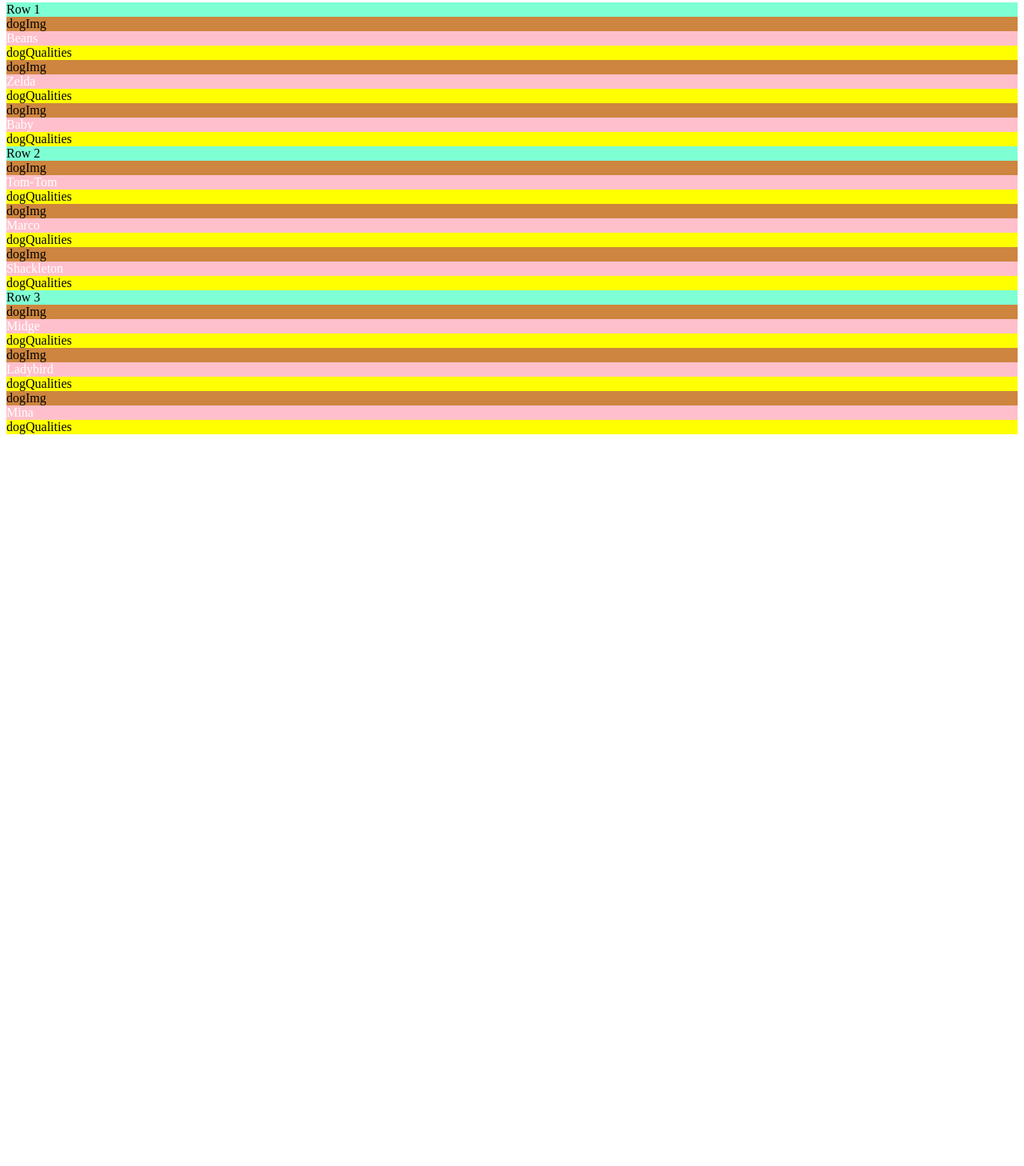
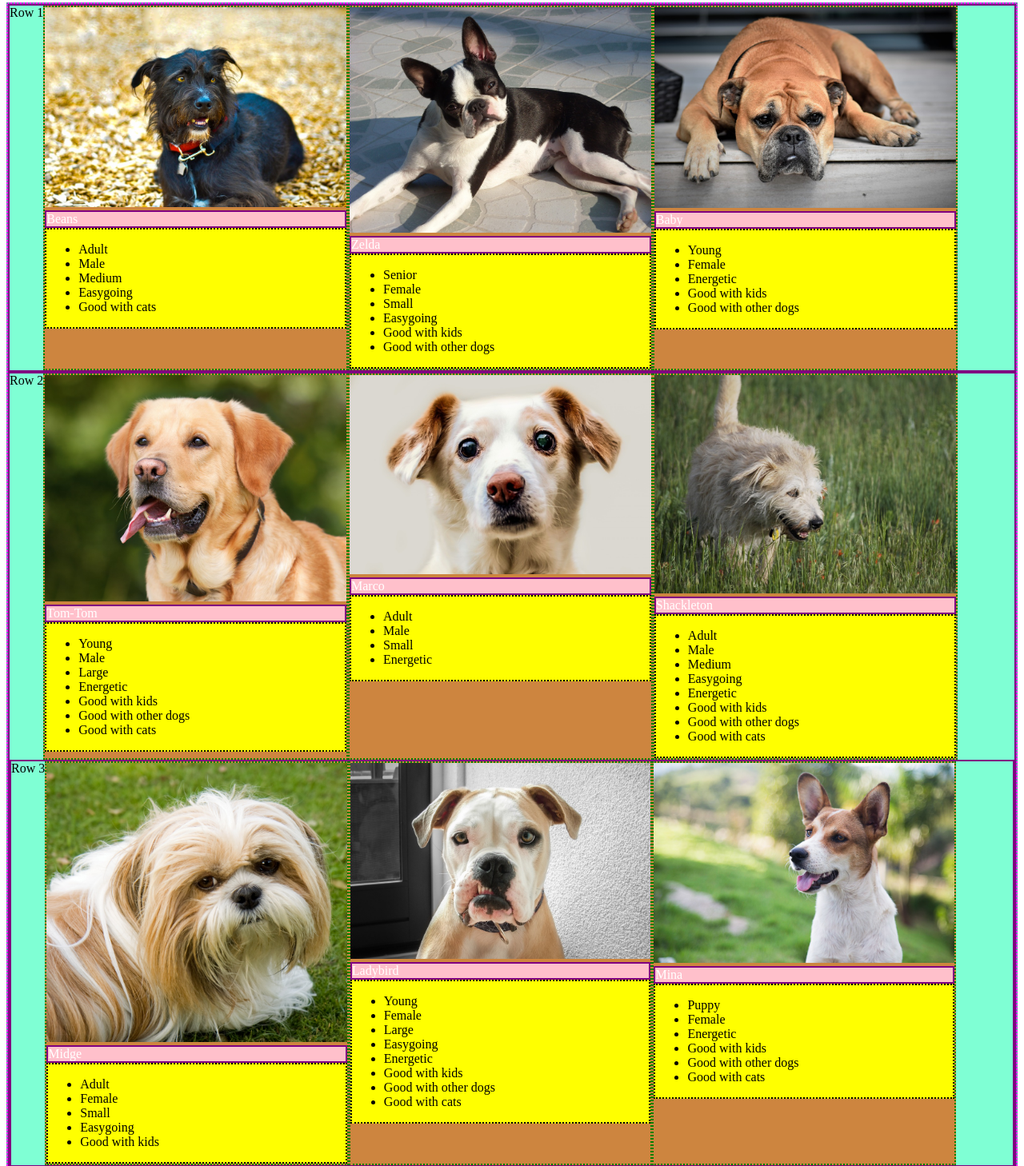
Before and after one commit to Momentum-Team-12/dog-adoption-website-imsreish, a plain HTML site: page index.html in a window 1280 px wide. Shown: the part 237-1695 px from the top of the page at 80% size. Before the commit the page ends 800 px from the top, so only its background shows below. Drawn offline with Linux system fonts and the light colour scheme.

Commit message:
Content add and images centered

```diff
--- a/index.html
+++ b/index.html
@@ -28,96 +28,139 @@
     </section>
 
     <section id="topLevel">
-        <!-- add flexbox styling here. indicate sizing relative to screen width (100%). set flex-direction to column. set flex-wrap to nowrap. -->
-        <section class="showcase">Row 1
-            <!-- add flexbox styling here. add buffers between child divs (??). set flex-direction to row. set flex-wrap to nowrap. -->
+        <section class="dogRow">Row 1
             <section class="dogTile">
-                <!-- add flexbox styling here. set flex-direction to column. set ratio of img to h2 to ul. (percentages) set flex-wrap to nowrap. -->
-                <div class="dogImg">dogImg</div>
-                <!-- img styling here -->
+                <div class="dogImg"><img src="assets/beans.jpg" alt="Beans"></div>
                 <div class="dogName">Beans</div>
-                <!-- h2 styling here -->
-                <div class="dogQualities">dogQualities</div>
-                <!-- ul styling here -->
+                <div class="dogQualities">
+                    <ul>
+                        <li>Adult</li>
+                        <li>Male</li>
+                        <li>Medium</li>
+                        <li>Easygoing</li>
+                        <li>Good with cats</li>
+                    </ul>
+                </div>
+
             </section>
             <section class="dogTile">
-                <!-- add flexbox styling here. set flex-direction to column. set ratio of img to h2 to ul. (percentages) set flex-wrap to nowrap. -->
-                <div class="dogImg">dogImg</div>
-                <!-- img styling here -->
+                <div class="dogImg"><img src="assets/boston-terrier.jpg" alt="Zelda"></div>
                 <div class="dogName">Zelda</div>
-                <!-- h2 styling here -->
-                <div class="dogQualities">dogQualities</div>
-                <!-- ul styling here -->
+                <div class="dogQualities">
+                    <ul>
+                        <li>Senior</li>
+                        <li>Female</li>
+                        <li>Small</li>
+                        <li>Easygoing</li>
+                        <li>Good with kids</li>
+                        <li>Good with other dogs</li>
+                    </ul>
+                </div>
+
             </section>
             <section class="dogTile">
-                <!-- add flexbox styling here. set flex-direction to column. set ratio of img to h2 to ul. (percentages) set flex-wrap to nowrap. -->
-                <div class="dogImg">dogImg</div>
-                <!-- img styling here -->
+                <div class="dogImg"><img src="assets/boxer.jpg" alt="Baby"></div>
                 <div class="dogName">Baby</div>
-                <!-- h2 styling here -->
-                <div class="dogQualities">dogQualities</div>
-                <!-- ul styling here -->
+                <div class="dogQualities">
+                    <ul>
+                        <li>Young</li>
+                        <li>Female</li>
+                        <li>Energetic</li>
+                        <li>Good with kids</li>
+                        <li>Good with other dogs</li>
+                    </ul>
+                </div>
             </section>
         </section>
 
-        <section class="showcase">Row 2
-            <!-- add flexbox styling here. add buffers between child divs (??). set flex-direction to row. set flex-wrap to nowrap. -->
+        <section class="dogRow">Row 2
             <section class="dogTile">
-                <!-- add flexbox styling here. set flex-direction to column. set ratio of img to h2 to ul. (percentages) set flex-wrap to nowrap. -->
-                <div class="dogImg">dogImg</div>
-                <!-- img styling here -->
+                <div class="dogImg"><img src="assets/golden-lab.jpg" alt="Tom-Tom"></div>
                 <div class="dogName">Tom-Tom</div>
-                <!-- h2 styling here -->
-                <div class="dogQualities">dogQualities</div>
-                <!-- ul styling here -->
+                <div class="dogQualities">
+                    <ul>
+                        <li>Young</li>
+                        <li>Male</li>
+                        <li>Large</li>
+                        <li>Energetic</li>
+                        <li>Good with kids</li>
+                        <li>Good with other dogs</li>
+                        <li>Good with cats</li>
+                    </ul>
+                </div>
             </section>
             <section class="dogTile">
-                <!-- add flexbox styling here. set flex-direction to column. set ratio of img to h2 to ul. (percentages) set flex-wrap to nowrap. -->
-                <div class="dogImg">dogImg</div>
-                <!-- img styling here -->
+                <div class="dogImg"><img src="assets/little-dog.jpg" alt="Marco"></div>
                 <div class="dogName">Marco</div>
-                <!-- h2 styling here -->
-                <div class="dogQualities">dogQualities</div>
-                <!-- ul styling here -->
+                <div class="dogQualities">
+                    <ul>
+                        <li>Adult</li>
+                        <li>Male</li>
+                        <li>Small</li>
+                        <li>Energetic</li>
+                    </ul>
+                </div>
             </section>
             <section class="dogTile">
-                <!-- add flexbox styling here. set flex-direction to column. set ratio of img to h2 to ul. (percentages) set flex-wrap to nowrap. -->
-                <div class="dogImg">dogImg</div>
-                <!-- img styling here -->
+                <div class="dogImg"><img src="assets/old-shaggy.jpg" alt="Shackleton"></div>
                 <div class="dogName">Shackleton</div>
-                <!-- h2 styling here -->
-                <div class="dogQualities">dogQualities</div>
-                <!-- ul styling here -->
+                <div class="dogQualities">
+                    <ul>
+                        <li>Adult</li>
+                        <li>Male</li>
+                        <li>Medium</li>
+                        <li>Easygoing</li>
+                        <li>Energetic</li>
+                        <li>Good with kids</li>
+                        <li>Good with other dogs</li>
+                        <li>Good with cats</li>
+                    </ul>
+                </div>
             </section>
 
-            <section class="showcase">Row 3
-                <!-- add flexbox styling here. add buffers between child divs (??). set flex-direction to row. set flex-wrap to nowrap. -->
+            <section class="dogRow">Row 3
                 <section class="dogTile">
-                    <!-- add flexbox styling here. set flex-direction to column. set ratio of img to h2 to ul. (percentages) set flex-wrap to nowrap. -->
-                    <div class="dogImg">dogImg</div>
-                    <!-- img styling here -->
+                    <div class="dogImg"><img src="assets/shih-tzu.jpg" alt="Midge"></div>
                     <div class="dogName">Midge</div>
-                    <!-- h2 styling here -->
-                    <div class="dogQualities">dogQualities</div>
-                    <!-- ul styling here -->
+                    <div class="dogQualities">
+                        <ul>
+                            <li>Adult</li>
+                            <li>Female</li>
+                            <li>Small</li>
+                            <li>Easygoing</li>
+                            <li>Good with kids</li>
+                        </ul>
+                    </div>
                 </section>
                 <section class="dogTile">
-                    <!-- add flexbox styling here. set flex-direction to column. set ratio of img to h2 to ul. (percentages) set flex-wrap to nowrap. -->
-                    <div class="dogImg">dogImg</div>
-                    <!-- img styling here -->
+                    <div class="dogImg"><img src="assets/young-bulldog.jpg" alt="Ladybird"></div>
                     <div class="dogName">Ladybird</div>
-                    <!-- h2 styling here -->
-                    <div class="dogQualities">dogQualities</div>
-                    <!-- ul styling here -->
+                    <div class="dogQualities">
+                        <ul>
+                            <li>Young</li>
+                            <li>Female</li>
+                            <li>Large</li>
+                            <li>Easygoing</li>
+                            <li>Energetic</li>
+                            <li>Good with kids</li>
+                            <li>Good with other dogs</li>
+                            <li>Good with cats</li>
+                        </ul>
+                    </div>
                 </section>
                 <section class="dogTile">
-                    <!-- add flexbox styling here. set flex-direction to column. set ratio of img to h2 to ul. (percentages) set flex-wrap to nowrap. -->
-                    <div class="dogImg">dogImg</div>
-                    <!-- img styling here -->
+                    <div class="dogImg"><img src="assets/young-peppy.jpg" alt="Mina"></div>
                     <div class="dogName">Mina</div>
-                    <!-- h2 styling here -->
-                    <div class="dogQualities">dogQualities</div>
-                    <!-- ul styling here -->
+                    <div class="dogQualities">
+                        <ul>
+                            <li>Puppy</li>
+                            <li>Female</li>
+                            <li>Energetic</li>
+                            <li>Good with kids</li>
+                            <li>Good with other dogs</li>
+                            <li>Good with cats</li>
+                        </ul>
+                    </div>
                 </section>
             </section>
         </section>
--- a/style.css
+++ b/style.css
@@ -14,22 +14,46 @@ body {
 }
 
 #topLevel {
+    /* add flexbox styling here. indicate sizing relative to screen width (100%). set flex-direction to column. set flex-wrap to nowrap. */
     background-color: fuchsia;
+    border: 2px dotted rgb(96, 139, 168);
 }
 
-.showcase {
+.dogRow {
+    /* add flexbox styling here. add buffers between child divs (??). set flex-direction to row. set flex-wrap to nowrap. */
     background-color: aquamarine;
+    border: 2px solid purple;
+    display: flex;
+    flex-wrap: wrap;
+    /* flex-direction: column; */
 }
 
 .dogTile {
+    /* add flexbox styling here. set flex-direction to column. set ratio of img to h2 to ul. (percentages) set flex-wrap to nowrap. */
     background-color: peru;
+    border: 2px dotted green;
+    display: flex;
+    flex-direction: column;
+    flex-wrap: nowrap;
+    width: 30%;
+}
+
+.dogImg {
+    /* set container div properties for img here */
+}
+
+img {
+    /* add image sizing properties here. should take up 100% of its container div without distortion */
+    width: 100%;
 }
 
 .dogName {
     background-color: pink;
+    border: 2px solid purple;
     color: white;
 }
 
 .dogQualities {
     background-color: yellow;
+    border: 2px dotted black;
 }
```
